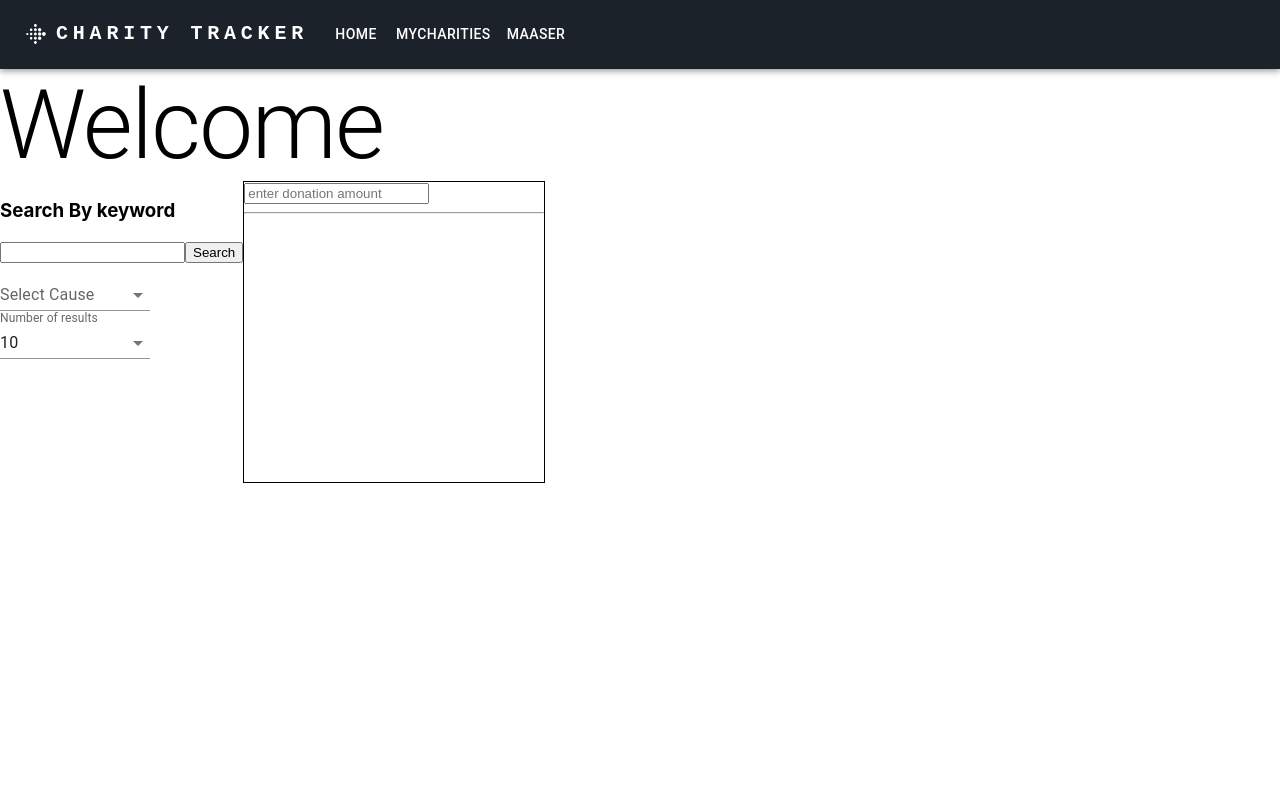
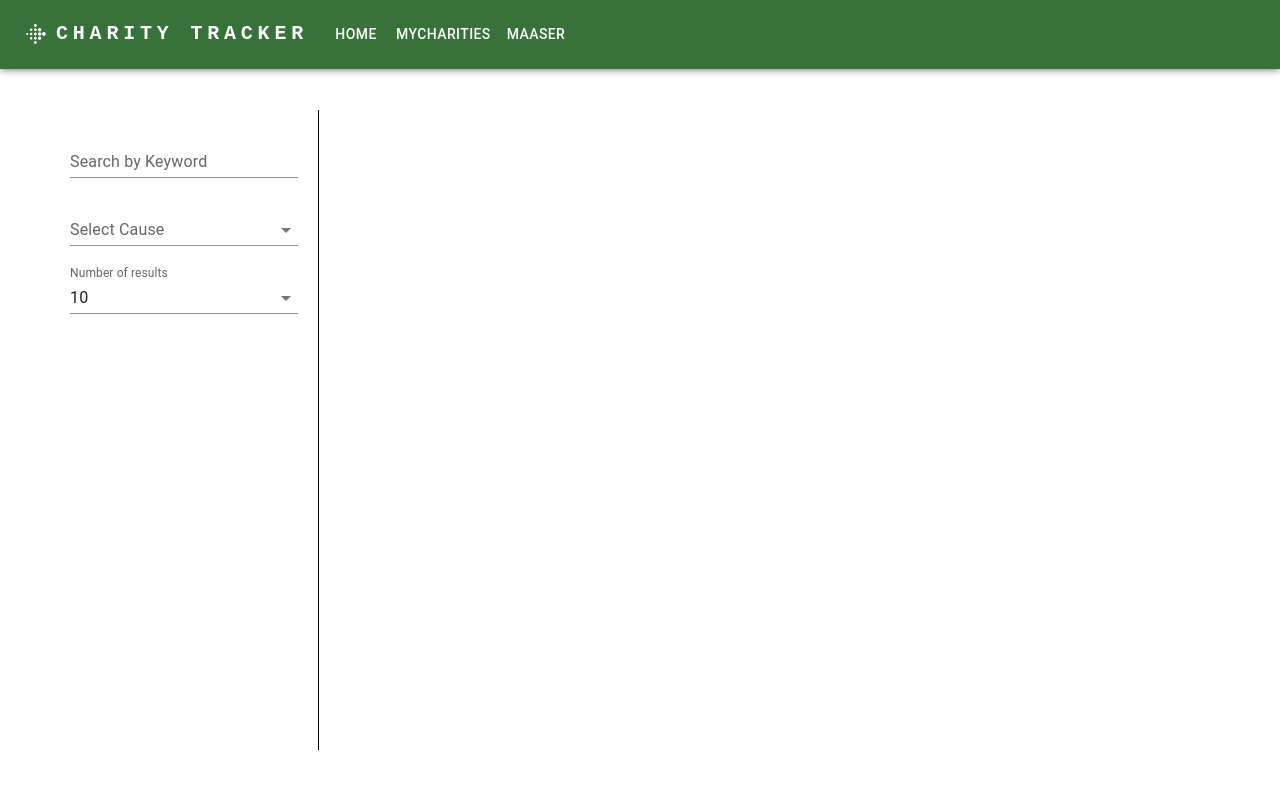
Before and after one commit to sbelsky01/Charity_Tracker_Website, a React (Create React App) app: page /#/ in a window 1280 px wide. Shown: the top 788 px of the page. Built offline with nearby package versions, Linux system fonts and the light colour scheme.

Commit message:
added styling to homepage

```diff
--- a/package.json
+++ b/package.json
@@ -10,6 +10,7 @@
     "@testing-library/jest-dom": "^5.16.5",
     "@testing-library/react": "^13.4.0",
     "@testing-library/user-event": "^13.5.0",
+    "gh-pages": "^5.0.0",
     "lodash": "^4.17.21",
     "react": "^18.2.0",
     "react-dom": "^18.2.0",
--- a/src/App.css
+++ b/src/App.css
@@ -1,3 +1,3 @@
-/* .App {
-  text-align: center;
-} */
+.App {
+  padding: 80px 50px 0 50px;
+}
--- a/src/components/Maaser/maaser.jsx
+++ b/src/components/Maaser/maaser.jsx
@@ -1,3 +1,7 @@
 export default function Maaser() {
-  return <h1>Maaser</h1>;
+  return (
+    <div className="App">
+      <h1>Maaser</h1>
+    </div>
+  );
 }
--- a/src/components/charities/my-charities.jsx
+++ b/src/components/charities/my-charities.jsx
@@ -7,6 +7,7 @@ export default function MyCharities() {
 
   return (
     <div className="App">
+      <div className="content">
         <h1>My Charities</h1>
         {charitiesState.charities.map((charity) => (
           <div style={{ border: "thin solid black" }} key={charity.ein}>
@@ -42,5 +43,6 @@ export default function MyCharities() {
           </div>
         ))}
       </div>
+    </div>
   );
 }
--- a/src/components/header/header.jsx
+++ b/src/components/header/header.jsx
@@ -34,7 +34,15 @@ export function Header() {
   };
 
   return (
-    <AppBar position="relative" sx={{ backgroundColor: "#1c2229" }}>
+    <AppBar
+      position="relative"
+      sx={{
+        position: "fixed",
+        color: "white",
+        zIndex: "99",
+        backgroundColor: "#36723a",
+      }}
+    >
       <Container maxWidth="xl">
         <Toolbar disableGutters>
           <FitbitIcon sx={{ display: { xs: "none", md: "flex" }, mr: 1 }} />
--- a/src/components/home/home.css
+++ b/src/components/home/home.css
@@ -0,0 +1,18 @@
+.charity-search {
+  margin-top: 30px;
+}
+
+.search-bar {
+  width: 20vw;
+  padding: 20px;
+}
+
+.search-bar * {
+  margin-bottom: 20px;
+}
+
+.results {
+  width: 80vw;
+  height: 80vh;
+  overflow: auto;
+}
--- a/src/components/home/home.jsx
+++ b/src/components/home/home.jsx
@@ -1,36 +1,76 @@
-import React, { useState, useContext } from "react";
+import React, { useState, useContext, useEffect } from "react";
+import "./home.css";
 import {
   Typography,
   Select,
   MenuItem,
   InputLabel,
   FormControl,
+  TextField,
+  List,
+  ListItem,
+  ListItemAvatar,
+  Avatar,
+  ListItemText,
+  Link,
+  Button,
+  Box,
+  IconButton,
 } from "@mui/material";
 import { CharitiesContext } from "../../state/charities/charities-context";
 import { DonationActions } from "../../state/charities/charities-reducer";
 import { causes } from "./causes";
+import DefaultIcon from "../../images/default-charity-logo-transparent-edges.png";
+import VolunteerActivismIcon from "@mui/icons-material/VolunteerActivism";
 
 const numResultsChoices = [10, 20, 30, 40, 50];
+export const searchTypes = {
+  KEYWORD: "KEYWORD",
+  CAUSE: "CAUSE",
+};
 
 export default function Home() {
   const [keywordInput, setKeywordInput] = useState("");
+  const [causeInput, setCauseInput] = useState("");
   const [results, setResults] = useState([]);
   const [donationAmt, setDonationAmt] = useState("");
   const [numSearchResults, setNumSearchResults] = useState(10);
+  const [searchType, setSearchType] = useState("");
 
   const { charitiesState, charitiesDispatch } = useContext(CharitiesContext);
 
-  function handleInputChange(event) {
+  function handleKeywordInputChange(event) {
     setKeywordInput(event.target.value);
   }
 
-  function handleInputSubmit() {
+  function handleKeywordInputSubmit() {
+    setSearchType(searchTypes.KEYWORD);
     searchByKeyword();
+  }
+
+  function handleCauseSelected(cause) {
+    console.log(cause);
+    setSearchType(searchTypes.CAUSE);
+    setCauseInput(cause);
+    searchByCause(cause);
   }
 
   function handleDonationAmtChange(event) {
     setDonationAmt(event.target.value);
   }
+
+  useEffect(() => {
+    switch (searchType) {
+      case searchTypes.KEYWORD: {
+        searchByKeyword(keywordInput);
+        break;
+      }
+      case searchTypes.CAUSE: {
+        searchByCause(causeInput);
+        break;
+      }
+    }
+  }, [numSearchResults]);
 
   function handleDonateSubmit(charity) {
     if (!charitiesState.charities.find((x) => x.ein === charity.ein)) {
@@ -48,6 +88,7 @@ export default function Home() {
   }
 
   function searchByKeyword() {
+    // console.log(numSearchResults);
     fetch(
       `https://partners.every.org/v0.2/search/${keywordInput}
       ?apiKey=pk_live_7ff644bd22f350332599315a92d916e7&take=${numSearchResults}`
@@ -59,6 +100,7 @@ export default function Home() {
   }
 
   function searchByCause(selectedCause) {
+    console.log(selectedCause);
     fetch(
       `https://partners.every.org/v0.2/browse/${selectedCause}
       ?apiKey=pk_live_7ff644bd22f350332599315a92d916e7&take=${numSearchResults}`
@@ -66,23 +108,33 @@ export default function Home() {
       .then((response) => response.json())
       .then((data) => {
         setResults(data.nonprofits);
+        console.log(`https://partners.every.org/v0.2/browse/${selectedCause}
+      ?apiKey=pk_live_7ff644bd22f350332599315a92d916e7&take=${numSearchResults}`);
       });
+  }
+
+  function checkForKeywordEnter(event) {
+    if (event.keyCode == 13) {
+      event.target.blur();
+      handleKeywordInputSubmit();
+    }
   }
 
   return (
     <div className="App">
-      <Typography variant="h1">Welcome</Typography>
+      {/* <Typography variant="h1">Welcome</Typography> */}
       <div className="charity-search" style={{ display: "flex" }}>
-        <div className="search-bar">
-          <h3 htmlFor="keyword-search-box">Search By keyword</h3>
-          <input
-            type="text"
-            id="keyword-search-box"
+        <div
+          className="search-bar"
+          style={{ display: "flex", flexDirection: "column" }}
+        >
+          <TextField
+            variant="standard"
+            label="Search by Keyword"
             value={keywordInput}
-            onChange={handleInputChange}
+            onChange={handleKeywordInputChange}
+            onKeyDown={checkForKeywordEnter}
           />
-          <button onClick={handleInputSubmit}>Search</button>
-          <br />
           <FormControl variant="standard" sx={{ minWidth: "150px" }}>
             <InputLabel id="cause-select-label">Select Cause</InputLabel>
             <Select labelId="cause-select-label" defaultValue="">
@@ -90,16 +142,13 @@ export default function Home() {
                 <MenuItem
                   key={cause.value}
                   value={cause.value}
-                  onClick={() => searchByCause(cause.value)}
+                  onClick={() => handleCauseSelected(cause.value)}
                 >
                   {cause.name}
                 </MenuItem>
               ))}
             </Select>
           </FormControl>
-
-          <br />
-
           <FormControl variant="standard" sx={{ minWidth: "150px" }}>
             <InputLabel id="num-results-select-label">
               Number of results
@@ -120,38 +169,76 @@ export default function Home() {
         <div
           className="results"
           style={{
-            border: "thin black solid",
+            borderLeft: "thin black solid",
             minHeight: "300px",
             minWidth: "300px",
           }}
         >
-          <input
+          {/* <input
             type="text"
             value={donationAmt}
             onChange={handleDonationAmtChange}
             placeholder="enter donation amount"
-          />
-          <hr />
-          {results.map((charity) => (
-            <div className="profile" key={charity.ein}>
-              <div style={{ display: "flex" }}>
-                <img src={charity.logoUrl} />
-                <h3>{charity.name}</h3>
-              </div>
-              <div>
-                <p>{charity.description}...</p>
-              </div>
-              <p>
-                <a href={charity.profileUrl} target="_blank">
-                  Learn More about {charity.name}
-                </a>
-              </p>
-              <button onClick={() => handleDonateSubmit(charity)}>
-                Donate
-              </button>
-              <hr />
-            </div>
-          ))}
+          /> */}
+          {/* <hr /> */}
+          <List>
+            {results.map((charity) => (
+              <ListItem
+                className="profile"
+                key={charity.ein}
+                alignItems="flex-start"
+                divider
+                secondaryAction={
+                  <IconButton edge="end">
+                    <VolunteerActivismIcon
+                      onClick={() => handleDonateSubmit(charity)}
+                    />
+                  </IconButton>
+                }
+              >
+                <ListItemAvatar>
+                  <Avatar
+                    alt={charity.name + "logo"}
+                    src={charity.logoUrl || DefaultIcon}
+                  />
+                </ListItemAvatar>
+                <Box sx={{ width: "100%" }}>
+                  <ListItemText
+                    primary={charity.name}
+                    secondary={
+                      charity.description ? charity.description + "..." : ""
+                    }
+                  />
+                  {/* <div
+                    style={{
+                      display: "flex",
+                      justifyContent: "space-between",
+                      alignItems: "end",
+                    }}
+                  > */}
+                  <Link
+                    href={charity.profileUrl}
+                    variant="body2"
+                    target="_blank"
+                    color="#36723a"
+                  >
+                    Learn More about {charity.name}
+                  </Link>
+                  {/* <VolunteerActivismIcon
+                      onClick={() => handleDonateSubmit(charity)}
+                    />
+                    <Button
+                      variant="contained"
+                      onClick={() => handleDonateSubmit(charity)}
+                      // sx={{ float: "right" }}
+                    >
+                      Donate
+                    </Button> */}
+                  {/* </div> */}
+                </Box>
+              </ListItem>
+            ))}
+          </List>
         </div>
       </div>
     </div>
```
Also changed, not shown: src/components/header/header.css (added), src/images/default-charity-logo-transparent-edges.png (added), 1 other file (tests, documents, lock files or other folders). Lines whose indentation alone changed are shown as unchanged.
